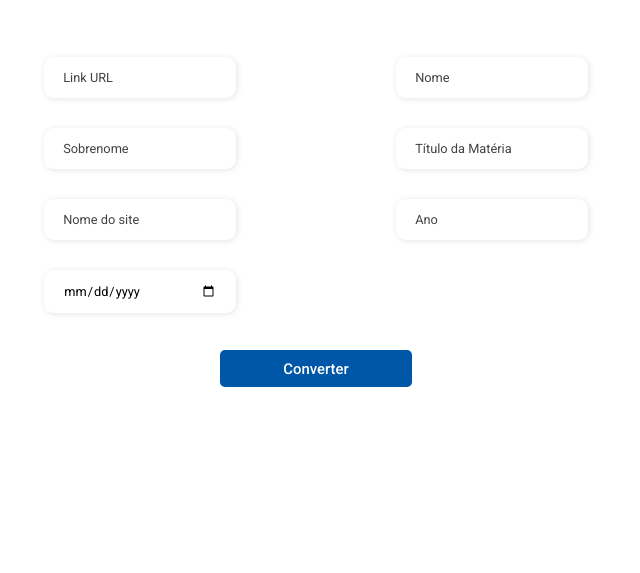
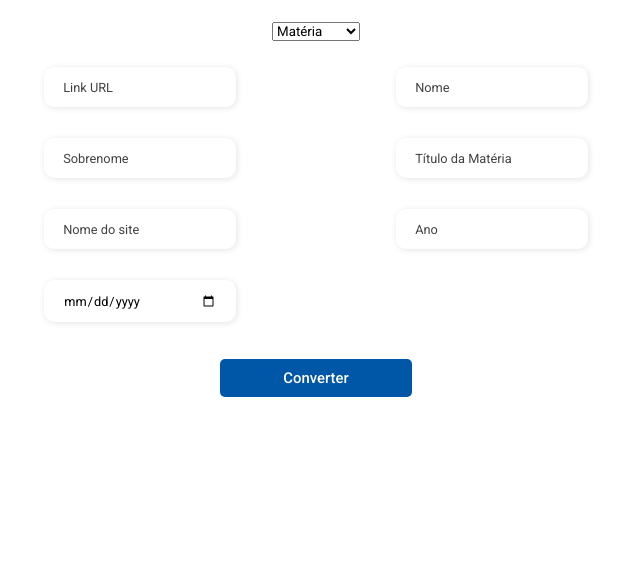
Before and after one commit to lvcapoe/ABNTConverter, a plain HTML site: page index.html in a window 1280 px wide. Shown: the part 227-800 px from the top of the page, without its empty margins (324-964 px from the left). Drawn offline with Linux system fonts and the light colour scheme.

Commit message:
Update index.html

```diff
--- a/index.html
+++ b/index.html
@@ -14,6 +14,11 @@
                 <div class="title">
                     <div class="titleOne"><h1>ABNTConverter</h1></div>
                 </div>
+                <select id="options">
+                    <option value="Materia">Matéria</option>
+                    <option value="Homepage">Homepage</option>
+                    <option value="Youtube">Youtube</option>
+                </select>
 
                 <div class="inputContainer">
                     <div class="box">
```
